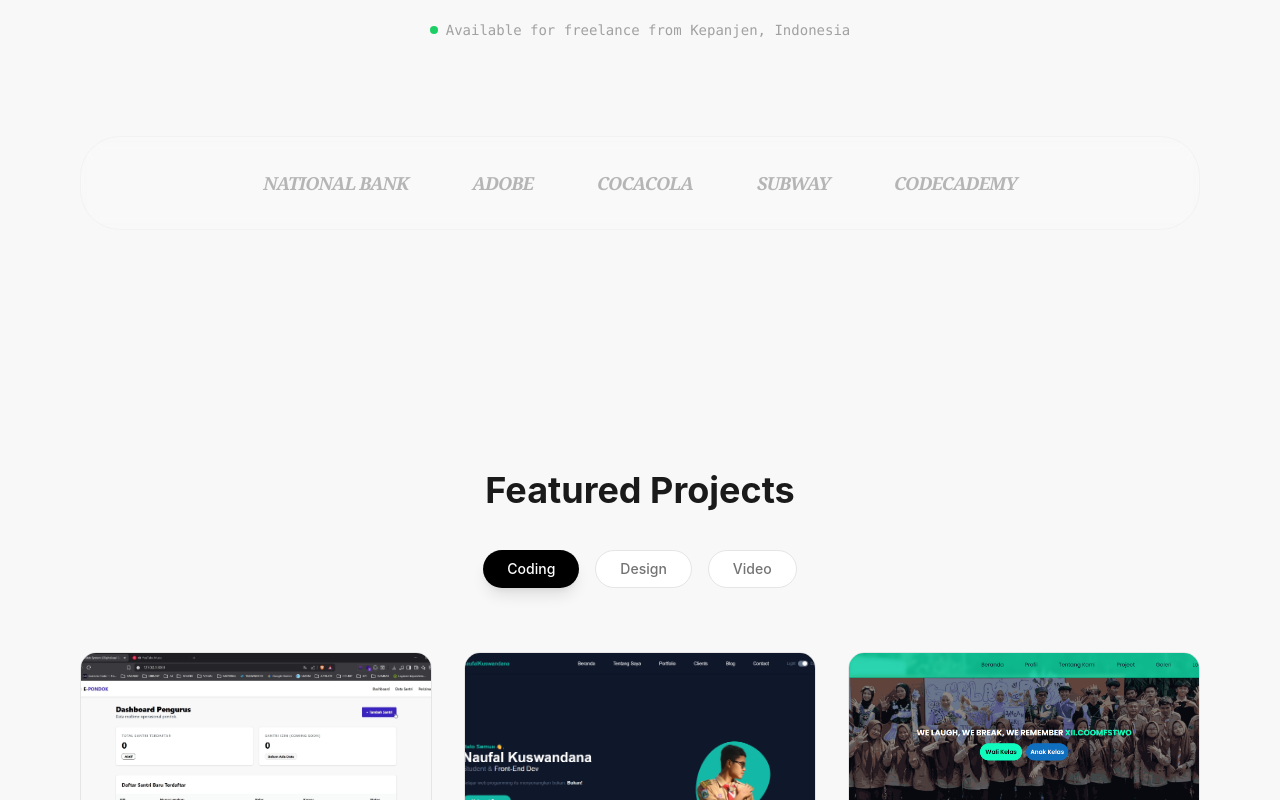
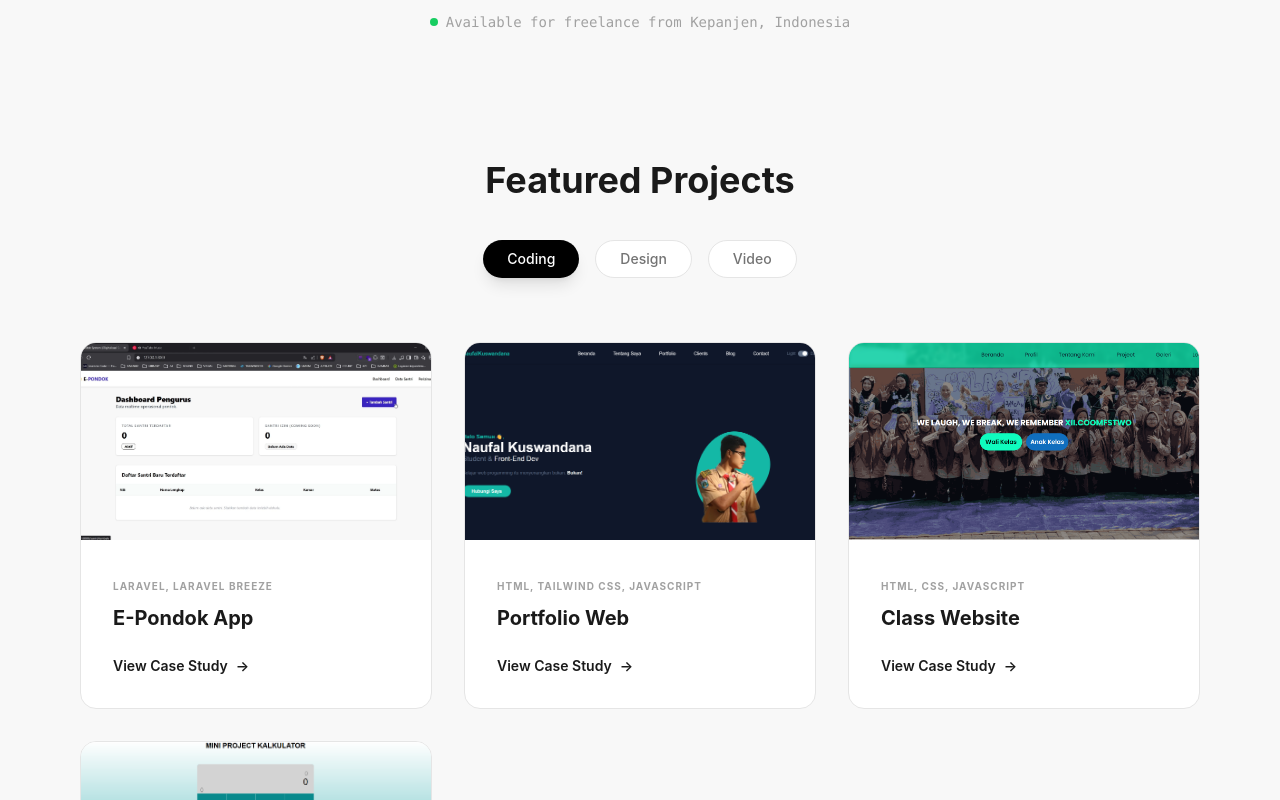
Before and after one commit to isoul87/Portfoliov1, a React (Vite) app: page / in a window 1280 px wide. Shown: the part 1120-1920 px from the top of the page. Built offline with nearby package versions, Linux system fonts and the light colour scheme.

Commit message:
finishing

```diff
--- a/src/App.jsx
+++ b/src/App.jsx
@@ -1,12 +1,29 @@
+import { useState, useEffect } from 'react';
 import Home from "./Components/Home/Home"
+import { AnimatePresence } from 'motion/react';
+import { Loader } from './Components/Loader';
 
 
 
 
 function App() {
+  const [isLoading, setIsLoading] = useState(true);
+  useEffect(() => {
+    // Simulasi loading aset (bisa diganti logic real loading image/font)
+    const timer = setTimeout(() => {
+      setIsLoading(false);
+    }, 2500); // 2.5 detik
+
+    return () => clearTimeout(timer);
+  }, []);
   return (
     <>
-      <Home/>
+      <AnimatePresence mode="wait">
+        {isLoading && <Loader key="loader" />}
+      </AnimatePresence>
+
+      {/* Konten Utama Tetap Render di Belakang atau Kondisional */}
+      {!isLoading && <Home />}
 
     </>
     )
--- a/src/Components/About.jsx
+++ b/src/Components/About.jsx
@@ -12,7 +12,7 @@ export const About = () => {
   const hiddenText = " I am mastering SEO strategies and crafting seamless UI/UX experiences. My goal? Bridging the gap between creative design and high-performance code to create digital products that actually work.";
 
   return (
-    <section className="py-24 px-6 flex items-center justify-center bg-[#f8f8f8]">
+    <section className="flex items-center justify-center bg-[#f8f8f8]">
       <div className="max-w-3xl text-center">
 
         <Reveal y={-10}>
--- a/src/Components/CTA.jsx
+++ b/src/Components/CTA.jsx
@@ -3,7 +3,7 @@ import { Reveal } from './Reveal';
 
 export default function Cta()  {
   return (
-  <section className="text-center pb-20">
+  <section className="text-center">
     <Reveal>
       <div className="w-20 h-20 bg-neutral-200 rounded-full mx-auto flex items-center justify-center mb-8 shadow-inner">
         <HeartHandshake size={48} />
@@ -15,9 +15,11 @@ export default function Cta()  {
         <button className="bg-black text-white px-8 py-4 rounded-full font-medium hover:bg-neutral-800 transition-all">
           Email Me
         </button>
+        <a href="https://api.whatsapp.com/send/?phone=6285807107865&text=Aku+ingin+membeli+apk+prem+&type=phone_number&app_absent=0" target='_blank'>
         <button className="bg-white border border-neutral-200 px-8 py-4 rounded-full font-medium hover:bg-neutral-50 transition-all">
           WhatsApp
         </button>
+        </a>
       </div>
     </Reveal>
 
--- a/src/Components/Hero.jsx
+++ b/src/Components/Hero.jsx
@@ -4,7 +4,7 @@ import { Reveal } from './Reveal';
 
 export default function Hero() {
   return (
-  <section className="flex flex-col items-center text-center mb-10">
+  <section className="flex flex-col items-center text-center">
     <Reveal delay={0.2}>
       <div className="relative mb-10 group cursor-pointer">
         <img
--- a/src/Components/Home/Home.jsx
+++ b/src/Components/Home/Home.jsx
@@ -4,7 +4,7 @@ import About from "../About"
 import {Projects} from "../Projects"
 import Services from "../Services"
 import Cta from "../CTA"
-import {SocialProof}  from "../SocialProof"
+// import {SocialProof}  from "../SocialProof"
 
 export default function Home(){
   return (
@@ -17,7 +17,7 @@ export default function Home(){
 
       <About/>
 
-      <SocialProof />
+      {/* <SocialProof /> */}
 
       <Projects/>
 
--- /dev/null
+++ b/src/Components/Loader.jsx
@@ -0,0 +1,35 @@
+
+import { motion } from 'motion/react';
+
+export const Loader = () => {
+  return (
+    <motion.div
+      className="fixed inset-0 z-[100] flex items-center justify-center bg-[#f8f8f8]"
+      exit={{ y: "-100%" }} // Efek slide up pas selesai
+      transition={{ duration: 0.8, ease: [0.76, 0, 0.24, 1] }}
+    >
+      <div className="flex flex-col items-center gap-4">
+        {/* Logo atau Inisial Lo */}
+        <motion.p
+          initial={{ opacity: 0,}}
+          animate={{ opacity: 1 }}
+          transition={{ duration: 2, repeat: Infinity, repeatType: "reverse" }}
+          className="text-xl text-center font-bold tracking-widest uppercase font-mono"
+        >
+          Muhamad Naufal k.
+          <p className='text-sm'>Student & Fullstack Web developer</p>
+        </motion.p>
+
+        {/* Progress Bar Sederhana */}
+        <div className="w-48 h-[2px] bg-neutral-200 overflow-hidden relative">
+          <motion.div
+            initial={{ left: "-100%" }}
+            animate={{ left: "100%" }}
+            transition={{ duration: 1.5, repeat: Infinity, ease: "linear" }}
+            className="absolute h-full w-full bg-black"
+          />
+        </div>
+      </div>
+    </motion.div>
+  );
+};
--- a/src/Components/Projects.jsx
+++ b/src/Components/Projects.jsx
@@ -4,13 +4,13 @@ import { Reveal } from './Reveal';
 
 // Data Dummy (Nanti bisa lo pindahin ke file constants.js)
 const projectData = [
-  { id: 1, category: 'coding', title: 'E-Pondok App', tech: 'Laravel, Laravel Breeze', image: '/e-pondok.png', link: 'https://www.instagram.com/reel/DRyykWFiX7c/' },
-  { id: 2, category: 'coding', title: 'Portfolio Web', tech: 'Html, Tailwind Css, Javascript', image: '/porto.png', link: 'https://www.instagram.com/reel/DRyykWFiX7c/' },
-  { id: 3, category: 'coding', title: 'Class Website', tech: 'React, Node.js', image: '/web-kelas.png', link: 'https://www.instagram.com/reel/DRyykWFiX7c/' },
-  { id: 4, category: 'coding', title: 'Calculator App', tech: 'React, Node.js', image: '/calculator.png', link: 'https://www.instagram.com/reel/DRyykWFiX7c/' },
-  { id: 5, category: 'design', title: 'Carousel instagram', tech: 'Canva', image: '/carousel.png', link: 'https://www.instagram.com/reel/DRyykWFiX7c/' },
-  { id: 6, category: 'design', title: 'Design Creative', tech: 'Canva', image: '/creative.png', link: 'https://www.instagram.com/reel/DRyykWFiX7c/' },
-  { id: 7, category: 'design', title: 'Advertising', tech: 'Photoshop', image: '/advertising.png', link: 'https://www.instagram.com/reel/DRyykWFiX7c/' },
+  { id: 1, category: 'coding', title: 'E-Pondok App', tech: 'Laravel, Laravel Breeze', image: '/e-pondok.png', link: 'https://api.whatsapp.com/send/?phone=6285807107865&text=Aku+ingin+membeli+apk+prem+&type=phone_number&app_absent=0' },
+  { id: 2, category: 'coding', title: 'Portfolio Web', tech: 'Html, Tailwind Css, Javascript', image: '/porto.png', link: 'https://api.whatsapp.com/send/?phone=6285807107865&text=Aku+ingin+membeli+apk+prem+&type=phone_number&app_absent=0' },
+  { id: 3, category: 'coding', title: 'Class Website', tech: 'HTML, CSS, Javascript', image: '/web-kelas.png', link: 'https://api.whatsapp.com/send/?phone=6285807107865&text=Aku+ingin+membeli+apk+prem+&type=phone_number&app_absent=0' },
+  { id: 4, category: 'coding', title: 'Calculator App', tech: 'React, Node.js', image: '/calculator.png', link: 'https://api.whatsapp.com/send/?phone=6285807107865&text=Aku+ingin+membeli+apk+prem+&type=phone_number&app_absent=0' },
+  { id: 5, category: 'design', title: 'Carousel instagram', tech: 'Canva', image: '/carousel.png', link: 'https://api.whatsapp.com/send/?phone=6285807107865&text=Aku+ingin+membeli+apk+prem+&type=phone_number&app_absent=0' },
+  { id: 6, category: 'design', title: 'Design Creative', tech: 'Canva', image: '/creative.png', link: 'https://api.whatsapp.com/send/?phone=6285807107865&text=Aku+ingin+membeli+apk+prem+&type=phone_number&app_absent=0' },
+  { id: 7, category: 'design', title: 'Advertising', tech: 'Photoshop', image: '/advertising.png', link: 'https://api.whatsapp.com/send/?phone=6285807107865&text=Aku+ingin+membeli+apk+prem+&type=phone_number&app_absent=0' },
   { id: 8, category: 'video', title: 'Motion Graphics', tech: 'After Effects', image: '/motion.png', link: 'https://www.instagram.com/reel/DRyykWFiX7c/'},
 ];
 
@@ -21,7 +21,7 @@ export const Projects = () => {
   const filteredProjects = projectData.filter(item => item.category === activeTab);
 
   return (
-    <section className="py-20 mb-40" id='projects'>
+    <section className="" id='projects'>
       <Reveal>
         <h2 className="text-4xl font-bold text-center mb-10">Featured Projects</h2>
       </Reveal>
@@ -66,7 +66,7 @@ export const Projects = () => {
               <div className="p-8">
                 <span className="text-[10px] uppercase tracking-widest text-neutral-400 font-bold">{project.tech}</span>
                 <h3 className="text-xl font-bold mt-2">{project.title}</h3>
-                <a className='cursor-pointer w-full' href={project.link}>
+                <a className='cursor-pointer w-full' href={project.link} target='_blank'>
                 <button className="mt-6 text-sm font-semibold flex items-center gap-2 group-hover:gap-4 transition-all">
                   View Case Study <span>→</span>
                 </button>
--- a/src/Components/Services.jsx
+++ b/src/Components/Services.jsx
@@ -10,7 +10,7 @@ const services = [
 
 export default function Services(){
   return (
-  <section className="mb-40">
+  <section className="">
     <Reveal>
       <h2 className="text-3xl md:text-5xl text-center mb-20 max-w-3xl mx-auto leading-tight font-medium">
         Collaborate with brands and agencies to create impactful results.
--- a/src/Components/SocialProof.jsx
+++ b/src/Components/SocialProof.jsx
@@ -1,7 +1,7 @@
 import React from 'react';
 import { Reveal } from './Reveal';
 
-const brands = ['National Bank', 'Adobe', 'CocaCola', 'Subway', 'Codecademy'];
+const brands = ['Pengadilan Negeri Waikabubak', 'Adobe', 'Wahidiyah High School', '', 'Codecademy'];
 
 export const SocialProof = () => (
   <Reveal delay={0.5}>
--- a/src/index.css
+++ b/src/index.css
@@ -1 +1,10 @@
 @import "tailwindcss";
+
+@layer {
+  html {
+    @apply scroll-smooth
+  }
+  section {
+    @apply pb-32
+  }
+}
```
